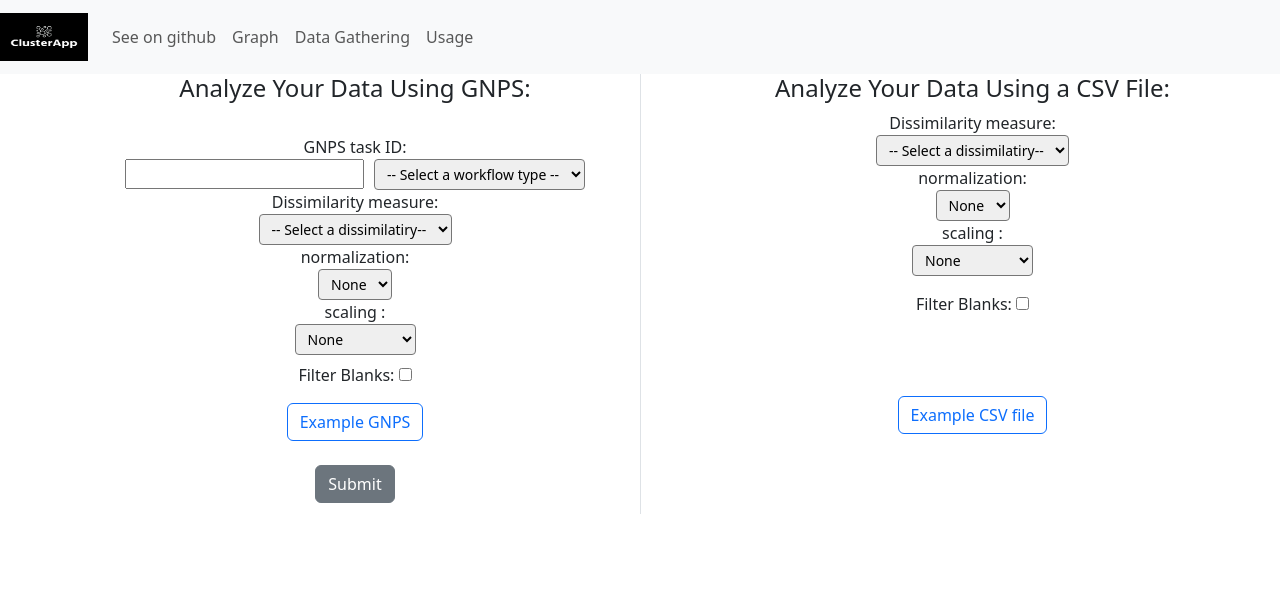
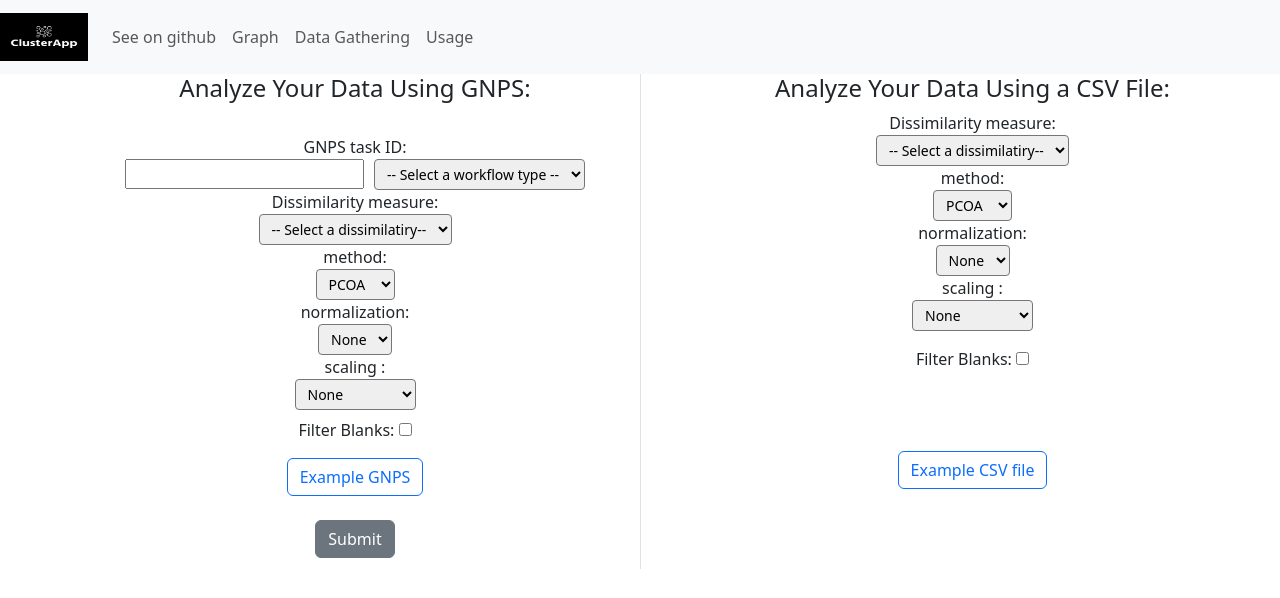
Before and after one commit to computational-chemical-biology/ClusterApp, a Flask app: page /graph in a window 1280 px wide. Shown: the top 598 px of the page. Run offline with Flask 3, Linux system fonts and the light colour scheme; some libraries are stand-ins or nearby versions.

Commit message:
feat: method field

```diff
--- a/api/app.py
+++ b/api/app.py
@@ -19,7 +19,10 @@ def graph():
         controller = GraphController(request,session,app,CreateFileFromGnpsService())
         return controller.executeGraph()
     except GnpsRequestException as e:
-        return e, 500
+        return jsonify({
+            'error': 'GNPS request failed',
+            'message': str(e)
+        }), 500
     except Exception as e:
         stack_trace = traceback.format_exc()
         return jsonify({'error': 'An internal error occurred', 'details': str(e), 'trace': stack_trace}), 500
--- a/api/src/controller/dropzone_upload_handler.py
+++ b/api/src/controller/dropzone_upload_handler.py
@@ -18,7 +18,7 @@ class DropzoneUploadHandler:
         normalization = self.request.form['normalization']
         filterBlanks = FilterBlanks(self.request.form['filter_blanks_ch_dz'],self.request.form['prop_blank_feats'],self.request.form['prop_samples'])
         fileId = uuid.uuid4()
-        dataProcessingConfig = DataProcessingConfig(metric=self.request.form['metric'],scaling= scalling, normalization= normalization,taskId= None,filterBlanks= filterBlanks)
+        dataProcessingConfig = DataProcessingConfig(metric=self.request.form['metric'],scaling= scalling, normalization= normalization,taskId= None,filterBlanks= filterBlanks,method=self.request.form['method'])
 
         self.session['fileId'] = fileId
 
@@ -29,7 +29,7 @@ class DropzoneUploadHandler:
         scalling = self.request.form['scaling']
         normalization = self.request.form['normalization']
         filterBlanks = FilterBlanks(self.request.form['filter_blanks_ch_dz'],self.request.form['prop_blank_feats'],self.request.form['prop_samples'])
-        dataProcessingConfig = DataProcessingConfig(metric=self.request.form['metric'],scaling= scalling, normalization= normalization,taskId= None,filterBlanks= filterBlanks)
+        dataProcessingConfig = DataProcessingConfig(metric=self.request.form['metric'],scaling= scalling, normalization= normalization,taskId= None,filterBlanks= filterBlanks,method=self.request.form['method'])
 
         file = self.request.files['file']
         fileId = uuid.uuid4()
--- a/api/src/controller/graph_controller.py
+++ b/api/src/controller/graph_controller.py
@@ -29,7 +29,7 @@ class GraphController:
         scalling = self.request.form['scaling']
         normalization = self.request.form['normalization']
         filterBlanks = self._createFilterBlanks()
-        dataProcessingConfig = DataProcessingConfig(self.request.form['metric'], scalling, normalization, self.request.form['taskid'],self.request.form['workflow'],filterBlanks)
+        dataProcessingConfig = DataProcessingConfig(self.request.form['metric'], scalling, normalization, self.request.form['taskid'],self.request.form['workflow'],filterBlanks,method=self.request.form['method'])
         factory = PcoaFactory(session=self.session)
         emperorPlot =  factory.createPcoaFromGnps(dataProcessingConfig=dataProcessingConfig,createFileFromGnpsService=self.createFileFromGnpsService)
         return emperorPlot
--- a/api/src/controller/upload_edited_csv_controller.py
+++ b/api/src/controller/upload_edited_csv_controller.py
@@ -19,7 +19,7 @@ class UploadEditedCsvController:
         fileId = self.session.get('fileId')
         filterBlanks = FilterBlanks(self.request.form['shared'],self.request.form['prop_blank_feats'],self.request.form['prop_samples'])
 
-        dataProcessingConfig = DataProcessingConfig(metric= self.request.form['metric'], scaling= self.request.form['scaling'],normalization= self.request.form['normalization'],taskId= None, workflow= None, filterBlanks= filterBlanks)
+        dataProcessingConfig = DataProcessingConfig(metric= self.request.form['metric'], scaling= self.request.form['scaling'],normalization= self.request.form['normalization'],taskId= None, workflow= None, filterBlanks= filterBlanks,method=self.request.form['method'])
         if fullFilePath is None:
             return "FileId not found in session", 400
         file_path = os.path.join(self.app.config['UPLOADED_PATH'], fileId)
--- a/api/src/model/DataProcessingConfig.py
+++ b/api/src/model/DataProcessingConfig.py
@@ -2,10 +2,11 @@ from api.src.model.FilterBlanks import FilterBlanks
 
 class DataProcessingConfig:
 
-    def __init__(self, metric:str, scaling:str, normalization:str, taskId:str,workflow:str = 'FBMN',filterBlanks:FilterBlanks = None):
+    def __init__(self, metric:str, scaling:str, normalization:str, taskId:str,workflow:str = 'FBMN',filterBlanks:FilterBlanks = None, method:str='pcoa'):
         self.metric = metric
         self.scaling = scaling
         self.normalization = normalization
         self.taskId = taskId
         self.workflow = workflow
         self.filterBlanks = filterBlanks
+        self.method=method
--- a/api/static/js/dropzone/DropzoneValidator.js
+++ b/api/static/js/dropzone/DropzoneValidator.js
@@ -45,6 +45,7 @@ function populeDragAndDropForm() {
     let sharedPropBlanksFeats = document.getElementById('shared-prop_blank_feats');
     let sharedPropSamples = document.getElementById('shared-prop_samples');
     let sharedCheckBox = document.getElementById('shared-filter_blanks_ch_dz');
+    let sharedMethod = document.getElementById('shared-method');
 
     sharedMetric.value = document.getElementById('metric_dz').value;
     sharedNormalization.value = document.getElementById('normalization_dz').value;
@@ -52,6 +53,7 @@ function populeDragAndDropForm() {
     sharedPropBlanksFeats.value = document.getElementById('prop_blank_feats_dz').value;
     sharedPropSamples.value = document.getElementById('prop_samples_dz').value;
     sharedCheckBox.value = document.getElementById('filter_blanks_ch_dz').checked;
+    sharedMethod.value = document.getElementById('method_dz').value;
 }
 
 
--- a/api/templates/graph.html
+++ b/api/templates/graph.html
@@ -58,6 +58,14 @@
                         <option value="yule">yule</option>
                     </select>
                     <br>
+
+                    <label for="method">method:</label><br>
+                    <select class="form-control-sm" id="method" name="method" value="">
+                        <option value="pcoa">PCOA</option>
+                        <option value="tsne">TSNE</option>
+                        <option value="umap">UMAP</option>
+                    </select>
+                    <br>
                     <label for="normalization">normalization:</label><br>
                     <select class="form-control-sm" id="normalization" name="normalization" value="">
                         <option value="">None</option>
@@ -90,12 +98,12 @@
                             </i>
                             <div class="col">
                                 <label for="prop_blank_feats">proportion of blank average intensity:</label>
-                                <input id="prop_blank_feats" name="prop_blank_feats" type="number"
-                                    step="any" class="form-control">
+                                <input id="prop_blank_feats" name="prop_blank_feats" type="number" step="any"
+                                    class="form-control">
                             </div>
                             <div class="col">
                                 <label for="prop_samples">proportion of samples:</label>
-                                <input id="prop_samples" name="prop_samples" type="number"  step="any"
+                                <input id="prop_samples" name="prop_samples" type="number" step="any"
                                     class="form-control">
                             </div>
                         </div>
@@ -150,6 +158,14 @@
                     <option value="yule">yule</option>
                 </select>
                 <br>
+                <label for="method_dz">method:</label><br>
+                <select class="form-control-sm" id="method_dz" name="method" value="">
+                    <option value="pcoa">PCOA</option>
+                    <option value="tsne">TSNE</option>
+                    <option value="umap">UMAP</option>
+                </select>
+                <br>
+
                 <label for="normalization_dz">normalization:</label><br>
                 <select class="form-control-sm" id="normalization_dz" name="normalization" value="">
                     <option value="">None</option>
@@ -180,12 +196,12 @@
                     </i>
                     <div class="col">
                         <label for="prop_blank_feats_dz">proportion of blank average intensity:</label>
-                        <input id="prop_blank_feats_dz" name="prop_blank_feats_dz" type="number"
-                            step="any" class="form-control">
+                        <input id="prop_blank_feats_dz" name="prop_blank_feats_dz" type="number" step="any"
+                            class="form-control">
                     </div>
                     <div class="col">
                         <label for="prop_blank_feats_dz">proportion of samples:</label>
-                        <input id="prop_samples_dz" name="prop_samples_dz" type="number"  step="any"
+                        <input id="prop_samples_dz" name="prop_samples_dz" type="number" step="any"
                             class="form-control">
                     </div>
                 </div>
@@ -205,7 +221,8 @@
                 <div class="pb-2">
                     <button class="btn btn-secondary" id="submit" hidden="true">Submit and Upload</button>
                     <button id="editCsvButton" type="button" hidden="true" class="btn btn-secondary">Edit CSV</button>
-                    <button id="generateCsvButton" type="button" hidden="true" class="btn btn-secondary">Generate Repport</button>
+                    <button id="generateCsvButton" type="button" hidden="true" class="btn btn-secondary">Generate
+                        Repport</button>
 
                 </div>
                 <form class="dropzone" id="dropzoneForm" action="{{ url_for('dropzoneUploadHandler') }}"
@@ -218,7 +235,10 @@
                     <input type="hidden" id="shared-prop_samples" name="prop_samples" value="">
                     <input type="hidden" id="shared-filter_blanks_ch_dz" name="filter_blanks_ch_dz" value="">
                     <input type="hidden" id="shared-generate_repport_ch_dz" name="generate_repport_ch_dz" value="">
-                    <input type="hidden" id="shared-generate_repport_attribute" name="generate_repport_attribute" value="">
+                    <input type="hidden" id="shared-generate_repport_attribute" name="generate_repport_attribute"
+                        value="">
+                    <input type="hidden" id="shared-method" name="method"
+                        value="">
                 </form>
             </div>
         </div>
@@ -278,7 +298,8 @@
                 </div>
             </div>
             <div class="modal-footer">
-        <button type="button" class="btn btn-secondary" id="inputModalCancelButton" data-bs-dismiss="modal">Cancel</button>
+                <button type="button" class="btn btn-secondary" id="inputModalCancelButton"
+                    data-bs-dismiss="modal">Cancel</button>
                 <button type="submit" class="btn btn-primary" id="inputModalSend">Send</button>
             </div>
         </form>
```
Also changed, not shown: api/src/service/gnps.py (+14 -14 lines), api/src/utils/utils.py (+12 -3 lines). Lines whose indentation alone changed are shown as unchanged.
